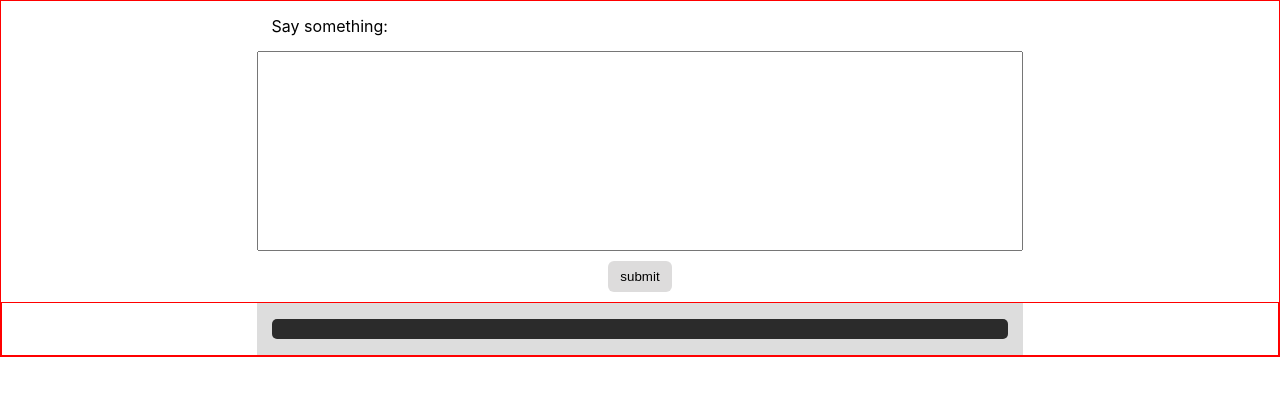
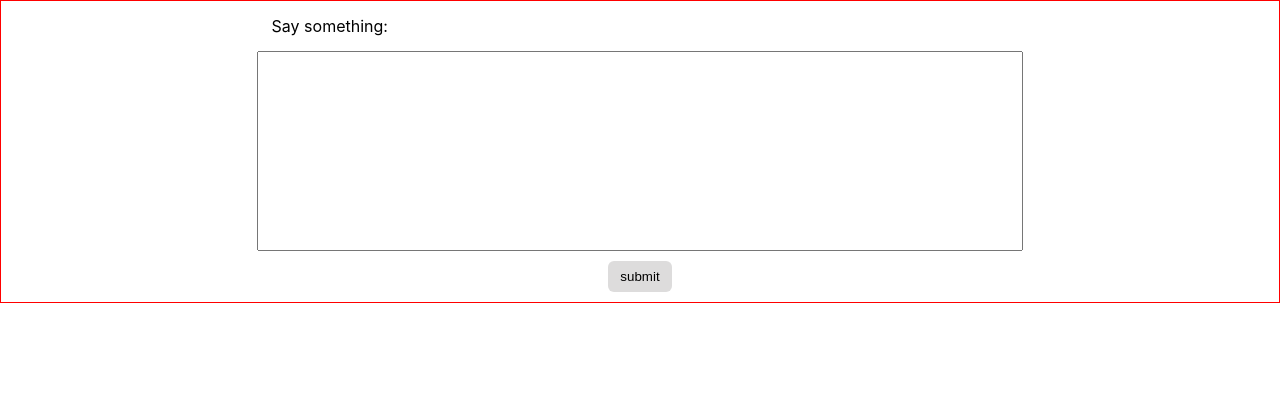
Before and after one commit to ethanloewen/shopify-challenge, a React (Create React App) app: page / in a window 1280 px wide. Shown: the top 396 px of the page. Built offline with nearby package versions, Linux system fonts and the light colour scheme.

Commit message:
Handle generating response components

```diff
--- a/src/App.js
+++ b/src/App.js
@@ -1,16 +1,16 @@
 import './App.scss';
 import React, {useState} from 'react';
 import Form from './components/Form';
-import Response from './components/Response';
+import ResponseList from './components/ResponseList';
 
 function App() {
-  const [latestInput, setLatestInput] = useState('');
-  const [latestOutput, setLatestOutput] = useState('');
+  const [latestInput, setLatestInput] = useState([]);
+  const [latestOutput, setLatestOutput] = useState([]);
 
   return (
     <div className="App">
       <Form setLatestOutput={setLatestOutput} setLatestInput={setLatestInput} />
-      <Response input={latestInput} output={latestOutput} />
+      <ResponseList latestInput={latestInput} latestOutput={latestOutput} />
     </div>
   );
 }
--- a/src/components/Form.js
+++ b/src/components/Form.js
@@ -30,8 +30,8 @@ export default function Form(props) {
     .then(response => response.json())
     .then(data => {
       console.log('data', data.choices[0].text);
-      props.setLatestInput(userText);
-      props.setLatestOutput(data.choices[0].text);
+      props.setLatestInput(prev => [...prev, userText]);
+      props.setLatestOutput(prev => [...prev, data.choices[0].text]);
     });
   };
 
--- a/src/components/ResponseList.js
+++ b/src/components/ResponseList.js
@@ -0,0 +1,19 @@
+import './ResponseList.scss';
+import Response from './Response';
+
+export default function ResponseList(props) {
+
+  const prompts = props.latestInput || ['empty prompt'];
+  const responses = props.latestOutput || ['empty response'];
+
+  const formattedRespones = responses.map((res, index) => {
+    return <Response key={index} input={prompts[index]} output={res} />
+  });
+
+  return (
+    <section id='response-list'>
+      {/* <Response input={props.latestInput} output={props.latestOutput} /> */}
+      {formattedRespones.reverse()}
+    </section>
+  );
+}
--- a/src/components/ResponseList.scss
+++ b/src/components/ResponseList.scss
@@ -0,0 +1,3 @@
+#response-list {
+  width: 100%;
+}
```
